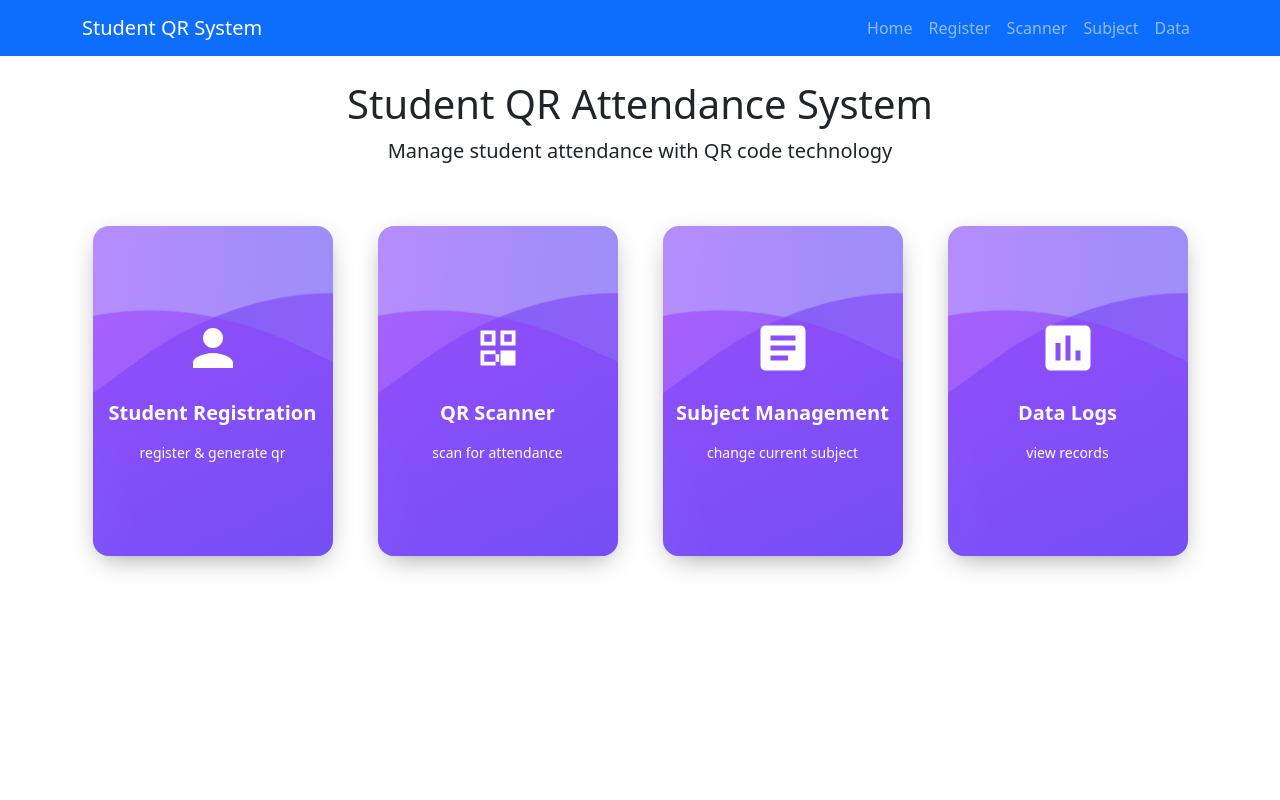
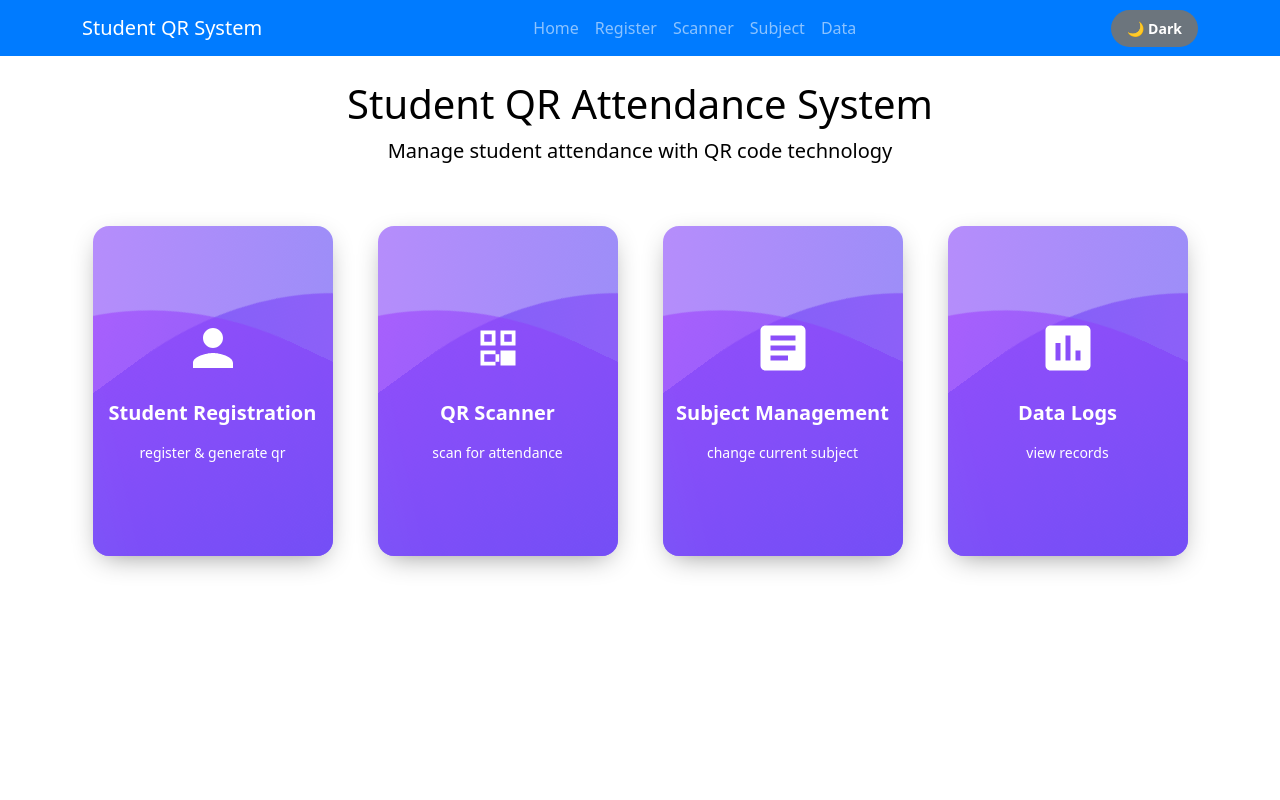
Before and after one commit to AyushRaturi/Student-QR-Attendance-System, a Flask app: page / in a window 1280 px wide. Run offline with Flask 3, Linux system fonts and the light colour scheme.

Commit message:
pushing new feature

```diff
--- a/docker-compose.yml
+++ b/docker-compose.yml
@@ -9,3 +9,4 @@ services:
       - ./qr_codes:/app/qr_codes
       - ./data:/app/data
     restart: unless-stopped
+    container_name: minor-project
--- a/templates/base.html
+++ b/templates/base.html
@@ -3,9 +3,78 @@
 <head>
     <title>{% block title %}Student QR System{% endblock %}</title>
     <link href="https://cdn.jsdelivr.net/npm/bootstrap@5.1.3/dist/css/bootstrap.min.css" rel="stylesheet">
+    <style>
+        :root {
+            --bg-color: #ffffff;
+            --text-color: #000000;
+            --card-bg: #ffffff;
+            --border-color: #dee2e6;
+            --nav-bg: #007bff;
+        }
+        [data-theme="dark"] {
+            --bg-color: #1a1a1a;
+            --text-color: #ffffff;
+            --card-bg: #2d2d2d;
+            --border-color: #404040;
+            --nav-bg: #0d1117;
+        }
+        body {
+            background-color: var(--bg-color);
+            color: var(--text-color);
+            transition: background-color 0.3s, color 0.3s;
+            position: relative;
+        }
+        [data-theme="dark"] body::before {
+            content: '';
+            position: fixed;
+            top: 0;
+            left: 0;
+            width: 100%;
+            height: 100%;
+            background: radial-gradient(circle at 20% 30%, rgba(0, 123, 255, 0.1) 0%, transparent 50%),
+                        radial-gradient(circle at 80% 70%, rgba(0, 123, 255, 0.08) 0%, transparent 50%),
+                        radial-gradient(circle at 50% 50%, rgba(0, 123, 255, 0.05) 0%, transparent 70%);
+            pointer-events: none;
+            z-index: -1;
+        }
+        .card, .alert {
+            background-color: var(--card-bg);
+            border-color: var(--border-color);
+        }
+        .form-control {
+            background-color: var(--card-bg);
+            border-color: var(--border-color);
+            color: var(--text-color);
+        }
+        .navbar {
+            background-color: var(--nav-bg) !important;
+            transition: background-color 0.3s;
+        }
+        .theme-btn {
+            background: #6c757d;
+            border: none;
+            border-radius: 20px;
+            padding: 8px 16px;
+            color: #fff;
+            font-size: 14px;
+            font-weight: bold;
+            transition: all 0.3s;
+        }
+        .theme-btn:hover {
+            background: #2a2d30;
+            transform: scale(1.05);
+        }
+        [data-theme="dark"] .theme-btn {
+            background: #282c30;
+            color: #fff;
+        }
+        [data-theme="dark"] .theme-btn:hover {
+            background: #1c1f22;
+        }
+    </style>
 </head>
 <body>
-    <nav class="navbar navbar-expand-lg navbar-dark bg-primary">
+    <nav class="navbar navbar-expand-lg navbar-dark">
         <div class="container">
             <a class="navbar-brand" href="/">Student QR System</a>
             <div class="navbar-nav">
@@ -15,6 +84,9 @@
                 <a class="nav-link" href="/subject">Subject</a>
                 <a class="nav-link" href="/data">Data</a>
             </div>
+            <button class="theme-btn" onclick="toggleTheme()" id="themeToggle">
+                🌙 Dark
+            </button>
         </div>
     </nav>
 
@@ -23,6 +95,21 @@
     </div>
 
     <script src="https://cdn.jsdelivr.net/npm/bootstrap@5.1.3/dist/js/bootstrap.bundle.min.js"></script>
+    <script>
+        function toggleTheme() {
+            const currentTheme = document.documentElement.getAttribute('data-theme');
+            const newTheme = currentTheme === 'dark' ? 'light' : 'dark';
+            document.documentElement.setAttribute('data-theme', newTheme);
+            document.getElementById('themeToggle').innerHTML = newTheme === 'dark' ? '☀️ Light' : '🌙 Dark';
+            localStorage.setItem('theme', newTheme);
+        }
+        function loadTheme() {
+            const savedTheme = localStorage.getItem('theme') || 'light';
+            document.documentElement.setAttribute('data-theme', savedTheme);
+            document.getElementById('themeToggle').innerHTML = savedTheme === 'dark' ? '☀️ Light' : '🌙 Dark';
+        }
+        document.addEventListener('DOMContentLoaded', loadTheme);
+    </script>
     {% block scripts %}{% endblock %}
 </body>
 </html>
```
Also changed, not shown: README.md, q-dev-chat-2025-09-26.md (line endings or trailing spaces), 1 other file.
